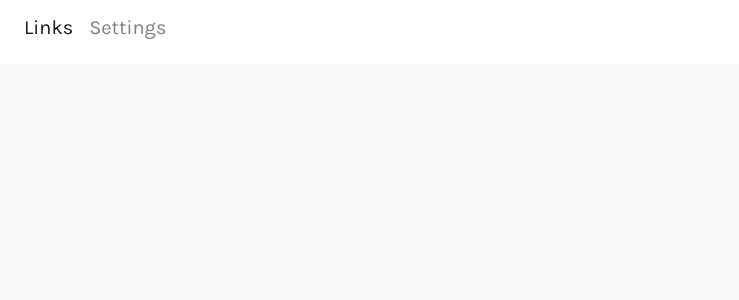
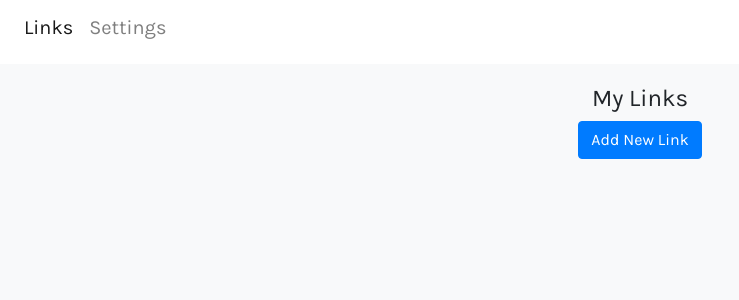
Before and after one commit to SagarBajpai/Put-Your-Bio, a React app: page / in a window 1280 px wide. Shown: the top 300 px of the page, without its empty margins (0-739 px from the left). Built offline with nearby package versions, Linux system fonts and the light colour scheme.

Commit message:
Dashboard iniated

```diff
--- a/src/Components/Screens/Dashboard/Dashboard.js
+++ b/src/Components/Screens/Dashboard/Dashboard.js
@@ -5,9 +5,14 @@ import Header from "../../Common/Header/Header";
 class Dashboard extends Component {
   render() {
     return (
-      <div id="Dashboard">
+      <div id="dashboard">
         <Header />
-        <div className="conatiner"></div>
+        <div className="container">
+          <div className="dashboard__linksection">
+            <h4>My Links</h4>
+            <button className="btn btn-primary">Add New Link</button>
+          </div>
+        </div>
       </div>
     );
   }
--- a/src/Components/Screens/Dashboard/Dashboard.scss
+++ b/src/Components/Screens/Dashboard/Dashboard.scss
@@ -1,4 +1,15 @@
-#Dashboard {
+#dashboard {
     height: 100vh;
     background: #f8f9fa !important;
+
+    .container {
+        display: flex;
+        justify-content: center;
+
+        .dashboard__linksection {
+            text-align: center;
+            width: 400px;
+            margin: 20px 10px;
+        }
+    }
 }
```
